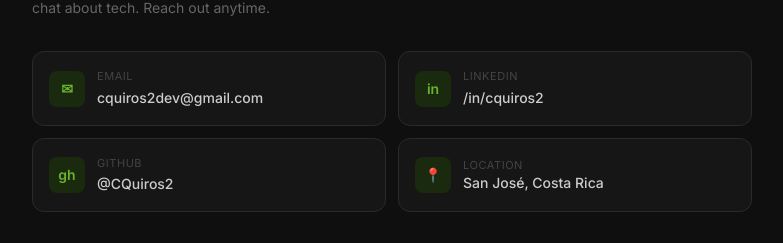
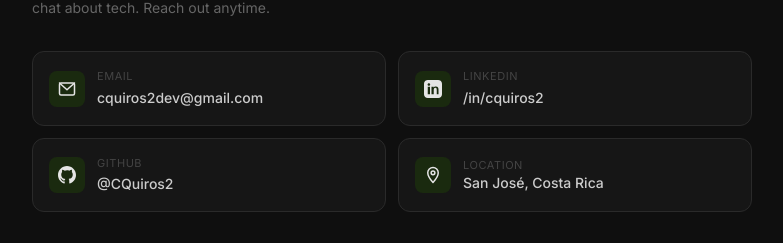
Before and after one commit to CQuiros2/portfolio, a React (Vite) app: page / in a window 1280 px wide. Shown: the part 2460-2703 px from the top of the page, without its empty margins (248-1031 px from the left). Built offline with nearby package versions, Linux system fonts and the light colour scheme.

Commit message:
feat: add CV PDFs

```diff
--- a/src/App.jsx
+++ b/src/App.jsx
@@ -93,7 +93,7 @@
             style={{ background: GREEN }}>
             {t.hero.cta1}
           </button>
-          <a href="/cv.pdf" download
+          <a href={`/Cristian-Quiros-CV-${lang.toUpperCase()}.pdf`} download={`Cristian-Quiros-CV-${lang.toUpperCase()}.pdf`}
             className="px-5 py-2.5 rounded-lg text-sm font-medium text-[#ccc] border border-[#444] hover:border-[#666] transition-colors">
             {t.hero.cta2}
           </a>
@@ -213,15 +213,45 @@
         <p className="text-[#666] text-sm mb-8 max-w-md leading-relaxed">{t.contact.desc}</p>
         <div className="grid grid-cols-1 sm:grid-cols-2 gap-3">
           {[
-            { icon: '✉', label: 'Email', value: 'cquiros2dev@gmail.com', href: 'mailto:cquiros2dev@gmail.com' },
-            { icon: 'in', label: 'LinkedIn', value: '/in/cquiros2', href: 'https://www.linkedin.com/in/cquiros2/' },
-            { icon: 'gh', label: 'GitHub', value: '@CQuiros2', href: 'https://github.com/CQuiros2' },
-            { icon: '📍', label: 'Location', value: 'San José, Costa Rica', href: null },
+            {
+              icon: (
+                <svg width="18" height="18" viewBox="0 0 24 24" fill="none" stroke="#e5e5e5" strokeWidth="2" strokeLinecap="round" strokeLinejoin="round">
+                  <rect x="2" y="4" width="20" height="16" rx="2"/>
+                  <polyline points="2,4 12,13 22,4"/>
+                </svg>
+              ),
+              label: 'Email', value: 'cquiros2dev@gmail.com', href: 'mailto:cquiros2dev@gmail.com',
+            },
+            {
+              icon: (
+                <svg width="18" height="18" viewBox="0 0 24 24" fill="#e5e5e5">
+                  <path d="M19 0h-14c-2.761 0-5 2.239-5 5v14c0 2.761 2.239 5 5 5h14c2.762 0 5-2.239 5-5v-14c0-2.761-2.238-5-5-5zm-11 19h-3v-10h3v10zm-1.5-11.268c-.966 0-1.75-.784-1.75-1.75s.784-1.75 1.75-1.75 1.75.784 1.75 1.75-.784 1.75-1.75 1.75zm13.5 11.268h-3v-5.604c0-1.337-.027-3.058-1.863-3.058-1.863 0-2.148 1.455-2.148 2.959v5.703h-3v-10h2.881v1.367h.041c.401-.761 1.381-1.563 2.844-1.563 3.042 0 3.604 2.002 3.604 4.604v5.592z"/>
+                </svg>
+              ),
+              label: 'LinkedIn', value: '/in/cquiros2', href: 'https://www.linkedin.com/in/cquiros2/',
+            },
+            {
+              icon: (
+                <svg width="18" height="18" viewBox="0 0 24 24" fill="#e5e5e5">
+                  <path d="M12 0C5.374 0 0 5.373 0 12c0 5.302 3.438 9.8 8.207 11.387.599.111.793-.261.793-.577v-2.234c-3.338.726-4.033-1.416-4.033-1.416-.546-1.387-1.333-1.756-1.333-1.756-1.089-.745.083-.729.083-.729 1.205.084 1.839 1.237 1.839 1.237 1.07 1.834 2.807 1.304 3.492.997.107-.775.418-1.305.762-1.604-2.665-.305-5.467-1.334-5.467-5.931 0-1.311.469-2.381 1.236-3.221-.124-.303-.535-1.524.117-3.176 0 0 1.008-.322 3.301 1.23A11.509 11.509 0 0112 5.803c1.02.005 2.047.138 3.006.404 2.291-1.552 3.297-1.23 3.297-1.23.653 1.653.242 2.874.118 3.176.77.84 1.235 1.911 1.235 3.221 0 4.609-2.807 5.624-5.479 5.921.43.372.823 1.102.823 2.222v3.293c0 .319.192.694.801.576C20.566 21.797 24 17.3 24 12c0-6.627-5.373-12-12-12z"/>
+                </svg>
+              ),
+              label: 'GitHub', value: '@CQuiros2', href: 'https://github.com/CQuiros2',
+            },
+            {
+              icon: (
+                <svg width="18" height="18" viewBox="0 0 24 24" fill="none" stroke="#e5e5e5" strokeWidth="2" strokeLinecap="round" strokeLinejoin="round">
+                  <path d="M12 2C8.134 2 5 5.134 5 9c0 5.25 7 13 7 13s7-7.75 7-13c0-3.866-3.134-7-7-7z"/>
+                  <circle cx="12" cy="9" r="2.5"/>
+                </svg>
+              ),
+              label: 'Location', value: 'San José, Costa Rica', href: null,
+            },
           ].map(({ icon, label, value, href }) => (
             <div key={label}
               className="bg-[#161616] border border-[#2a2a2a] rounded-xl p-4 flex items-center gap-3 hover:border-[#3a5a1a] transition-colors">
-              <div className="w-9 h-9 rounded-lg flex items-center justify-center text-sm font-semibold flex-shrink-0"
-                style={{ background: '#1a2a0f', color: GREEN }}>
+              <div className="w-9 h-9 rounded-lg flex items-center justify-center flex-shrink-0"
+                style={{ background: '#1a2a0f' }}>
                 {icon}
               </div>
               <div>
--- a/src/data.js
+++ b/src/data.js
@@ -8,7 +8,7 @@
       contact: 'Contact',
     },
     hero: {
-      tag: 'Available for work · San José, CR · Remote worldwide',
+      tag: '🇨🇷 San José, Costa Rica · Available for work · Remote worldwide',
       title1: 'Full Stack',
       title2: 'Developer',
       desc: "Software Engineering student in my final year at Universidad Latina de Costa Rica. I build and deploy real production systems — from backend APIs to full web applications.",
@@ -86,7 +86,7 @@
       contact: 'Contacto',
     },
     hero: {
-      tag: 'Disponible para trabajar · San José, CR · Remoto a cualquier parte del mundo',
+      tag: '🇨🇷 San José, Costa Rica · Disponible para trabajar · Remoto a cualquier parte del mundo',
       title1: 'Desarrollador',
       title2: 'Full Stack',
       desc: "Estudiante de Ingeniería del Software en mi último año en la Universidad Latina de Costa Rica. Construyo y despliego sistemas reales en producción — desde APIs backend hasta aplicaciones web completas.",
```
Also changed, not shown: 2 other files (tests, documents, lock files or other folders).
